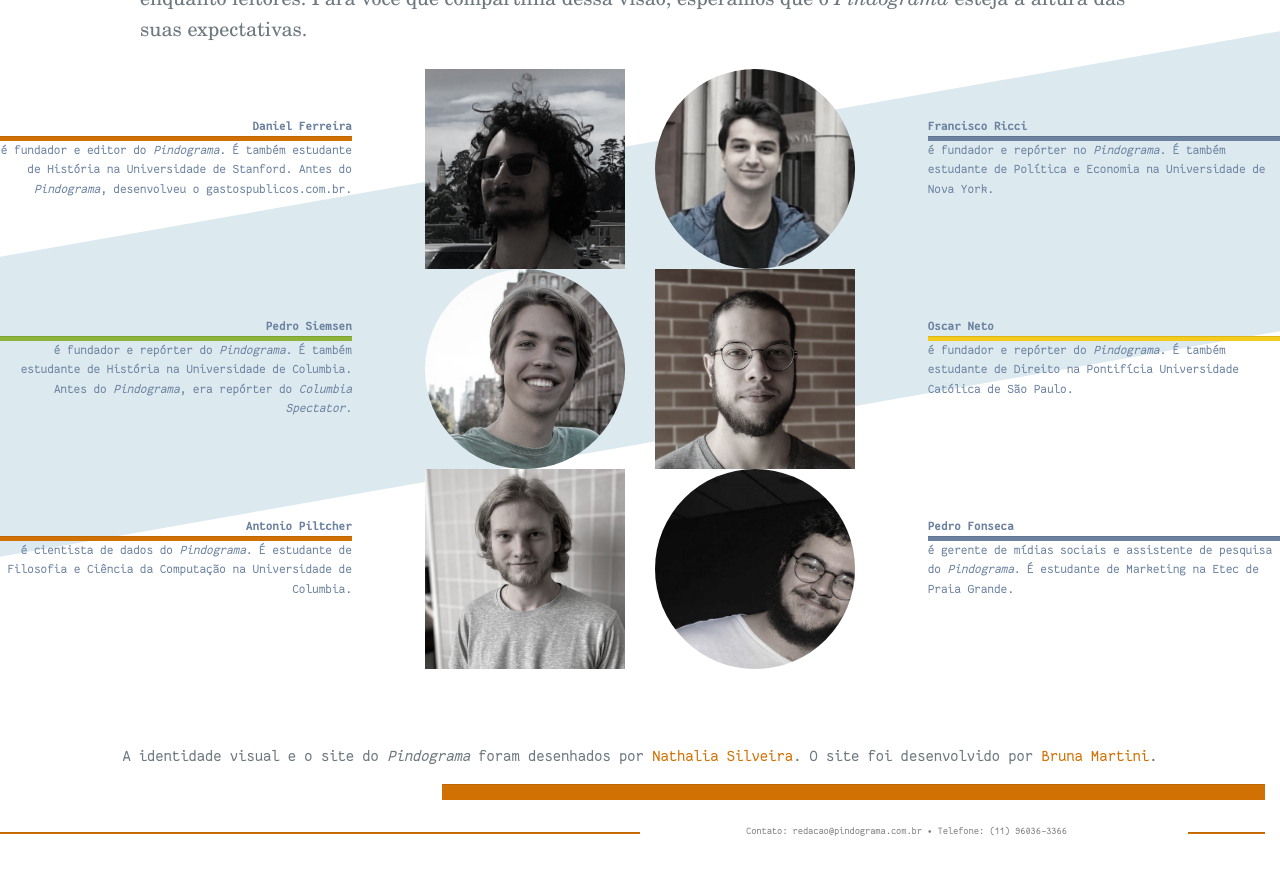
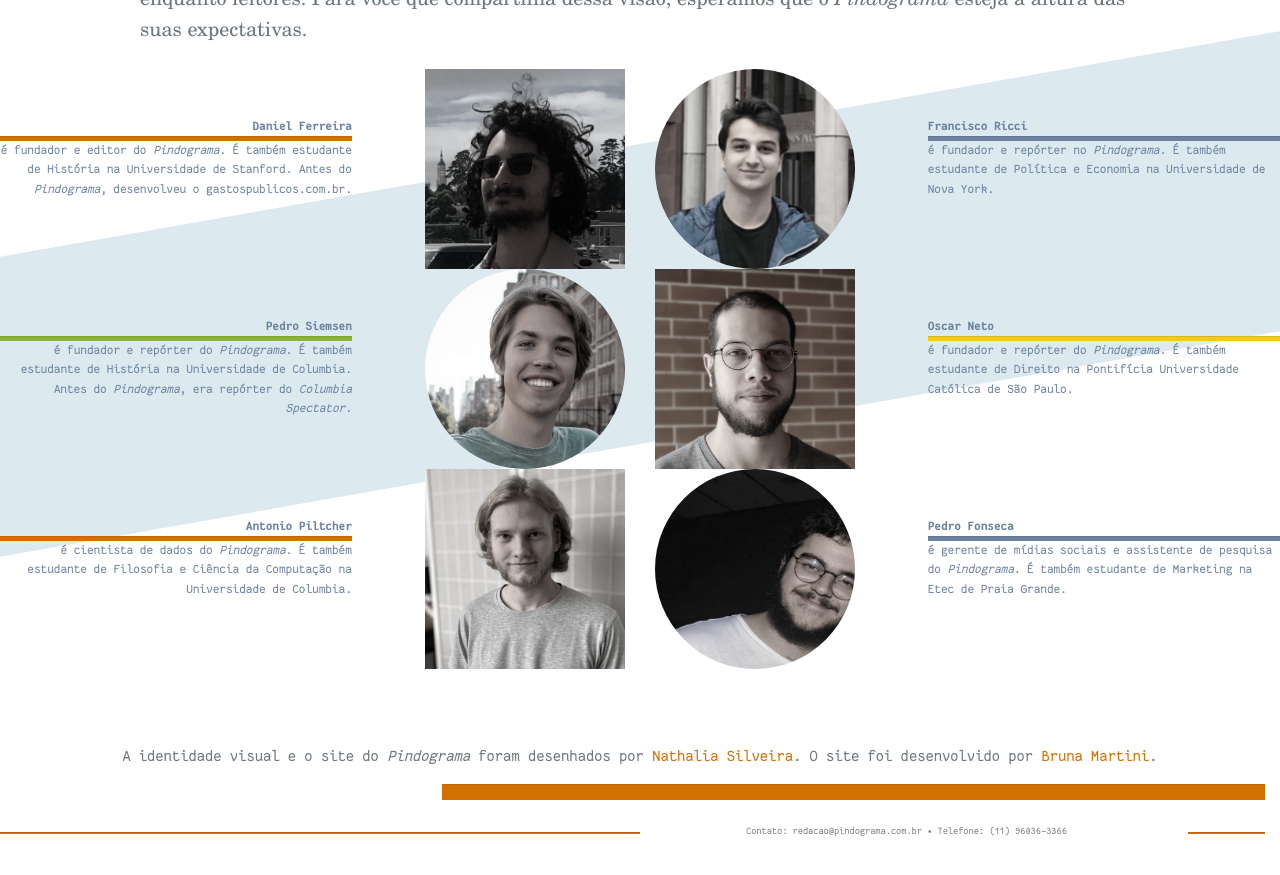
Before and after one commit to pindograma/pindograma.github.io, a Jekyll site: the page built from about.html, in a window 1280 px wide and 900 px high, scrolled down 1625 px. Shown: the top 875 px of the window. Built offline with Jekyll 4.4.1, drawn with Linux system fonts in a browser that asks for light colours.

Commit message:
about: improve consistency in team members descriptions

```diff
--- a/about.html
+++ b/about.html
@@ -122,7 +122,7 @@
             <div class="col-6 col-lg-7 pt-5">
               <p class="mb-0"><small><strong>Antonio Piltcher</strong></small></p>
                 <hr class="pt-1 bg-orange my-0">
-                <small>é cientista de dados do <i>Pindograma</i>. É estudante de Filosofia e Ciência da Computação na Universidade de Columbia.</small>
+                <small>é cientista de dados do <i>Pindograma</i>. É também estudante de Filosofia e Ciência da Computação na Universidade de Columbia.</small>
             </div>
             <div class="col-6 col-lg-5">
               <img src="/assets/author_images/antonio-foto.jpeg" alt="foto do autor" class="author-img m-0"></div>
@@ -135,7 +135,7 @@
             <div class="col-6 col-lg-7 pt-5">
               <p class="my-0"><small><strong>Pedro Fonseca</strong></small></p>
                 <hr class="pt-1 bg-darkblue my-0">
-                <small>é gerente de mídias sociais e assistente de pesquisa do <i>Pindograma</i>. É estudante de Marketing na Etec de Praia Grande.</small>
+                <small>é gerente de mídias sociais e assistente de pesquisa do <i>Pindograma</i>. É também estudante de Marketing na Etec de Praia Grande.</small>
             </div>
           </div>
         </div>
@@ -281,7 +281,7 @@
       <div class="col-6 author-vcenter" style="z-index: 100;">
         <div>
           <div class="bg-green text-white pt-5"><strong>Antonio Piltcher</strong></div>
-          <small class="darkgray">é cientista de dados do <i>Pindograma</i>. É estudante de Filosofia e Ciência da Computação na Universidade de Columbia.</small>
+          <small class="darkgray">é cientista de dados do <i>Pindograma</i>. É também estudante de Filosofia e Ciência da Computação na Universidade de Columbia.</small>
         </div>
       </div>
       <div class="col-6">
@@ -293,7 +293,7 @@
       <div class="col-6 author-vcenter" style="z-index: 100;">
         <div>
           <div class="bg-darkblue text-white pt-5"><strong>Pedro Fonseca</strong></div>
-          <small class="darkgray">é gerente de mídias sociais e assistente de pesquisa do Pindograma. É estudante de Marketing na Etec de Praia Grande.</small>
+          <small class="darkgray">é gerente de mídias sociais e assistente de pesquisa do Pindograma. É também estudante de Marketing na Etec de Praia Grande.</small>
         </div>
       </div>
       <div class="col-6">
```
